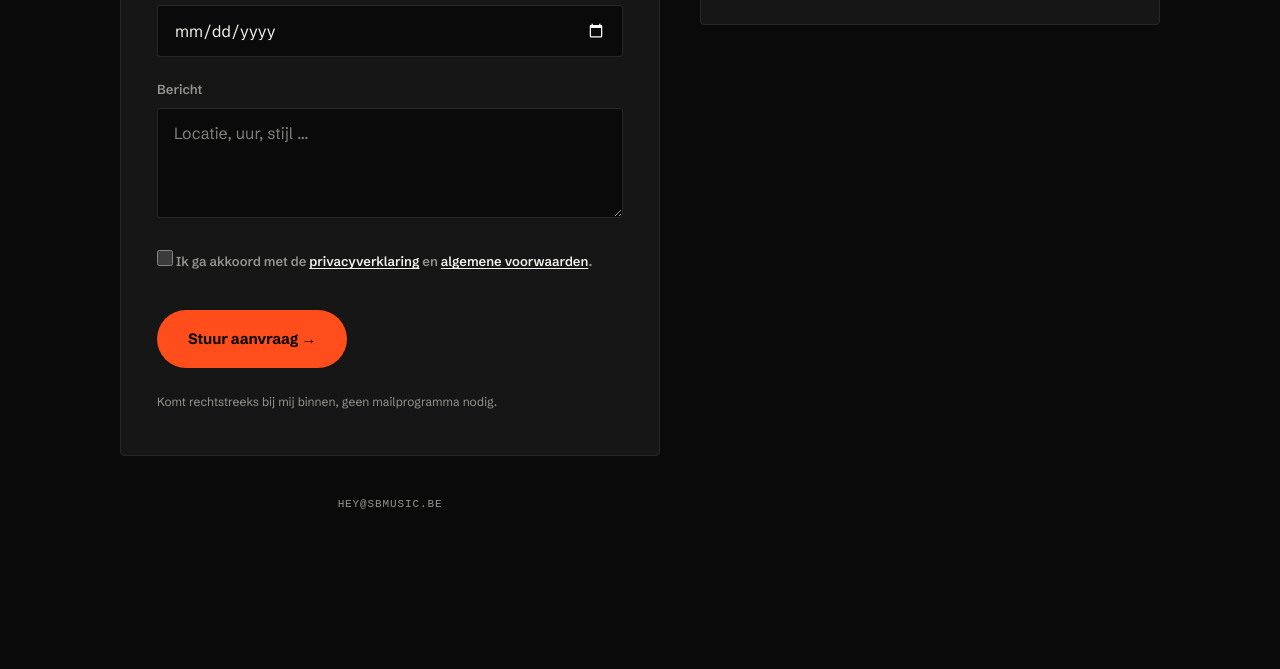
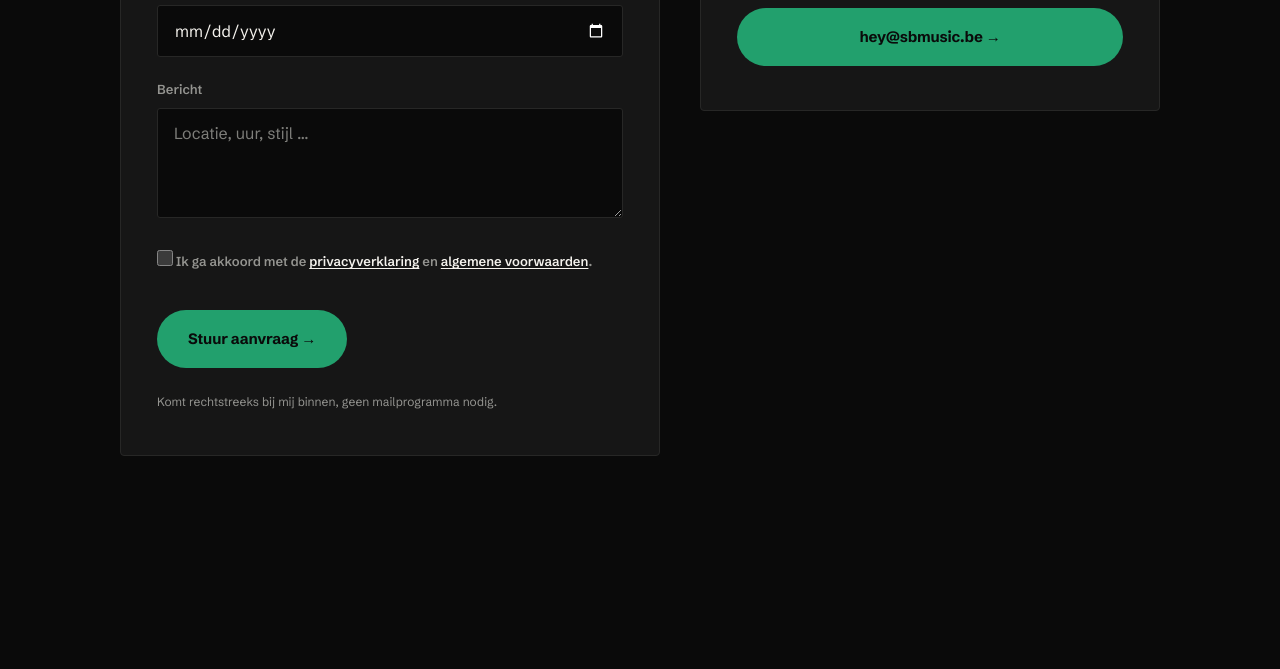
Before and after one commit to sbmusicbe/sbmusicbe.github.io, a plain HTML site: page contact.html in a window 1280 px wide. Shown: the part 1302-1971 px from the top of the page. Drawn offline with Linux system fonts and the light colour scheme; a web font is replaced by a local one.

Commit message:
Accentkleur: groen uit persfoto i.p.v. oranje, e-mailknop verplaatst naar socials (#97)
--accent/--accent-deep op alle pagina's vervangen door #22a06d/#18865a,
gesampled uit de groene pet op de hero-/persfoto (hue ~156°). Contrast
tegen de achtergrond blijft gelijkwaardig aan de vorige oranje accent
(5.96:1 vs. 5.97:1).

Op de contactpagina verhuist het e-mailadres van onder het boekingsformulier
naar een extra accentknop onderaan het socials-blok.


Claude-Session: https://claude.ai/code/session_01CcNtS8o1nvo8hkczCDhYWx

Co-authored-by: Claude <noreply@anthropic.com>

```diff
--- a/contact.html
+++ b/contact.html
@@ -40,8 +40,8 @@
     --text-secondary:#949490;
     --text-tertiary:#7E7E7A;
     --hairline:#272726;
-    --accent:#FF4D1C;
-    --accent-deep:#E8430F;
+    --accent:#22a06d;
+    --accent-deep:#18865a;
     --accent-text:#0A0A0A;
     --white:#FFFFFF;
     --r-sm:3px;
@@ -272,10 +272,6 @@
     background:var(--bg-elevated);
     border:1px solid var(--hairline);
   }
-  .contact-direct{ margin-top:40px; display:flex; flex-direction:column; align-items:center; gap:10px; }
-  .contact-direct a{ color:var(--text-secondary); transition:color .2s ease; }
-  .contact-direct a:hover{ color:var(--text); }
-
   /* ---------- CONNECT / SOCIALS ---------- */
   .connect-social{
     width:100%;
@@ -298,6 +294,7 @@
   }
   .row:hover{ background:rgba(245,245,240,.05); }
   .social-rows{ margin-top:32px; }
+  .connect-email{ width:100%; margin-top:28px; }
   .social-rows .row:first-child{ border-top:1px solid var(--hairline); }
   .row svg.ico{ width:22px; height:22px; flex-shrink:0; color:var(--text-secondary); }
   .row .row-text{ flex:1; min-width:0; }
@@ -544,9 +541,6 @@
               <p class="modal-note" id="booking-form-note">Komt rechtstreeks bij mij binnen, geen mailprogramma nodig.</p>
             </form>
           </div>
-          <div class="contact-direct mono">
-            <a href="mailto:hey@sbmusic.be">hey@sbmusic.be</a>
-          </div>
         </div>
 
         <div class="connect-social" id="connect" aria-labelledby="volg-title">
@@ -580,6 +574,7 @@
               <span class="go mono" aria-hidden="true">Like →</span>
             </a>
           </div>
+          <a class="tag krijt connect-email" href="mailto:hey@sbmusic.be">hey@sbmusic.be →</a>
         </div>
       </div>
     </section>
```
Also changed, not shown: 404.html (+2 -2 lines), bio.html (+2 -2 lines), index.html (+2 -2 lines), privacy.html (+2 -2 lines), terms.html (+2 -2 lines), .impeccable/surfaces/index-html.md.
